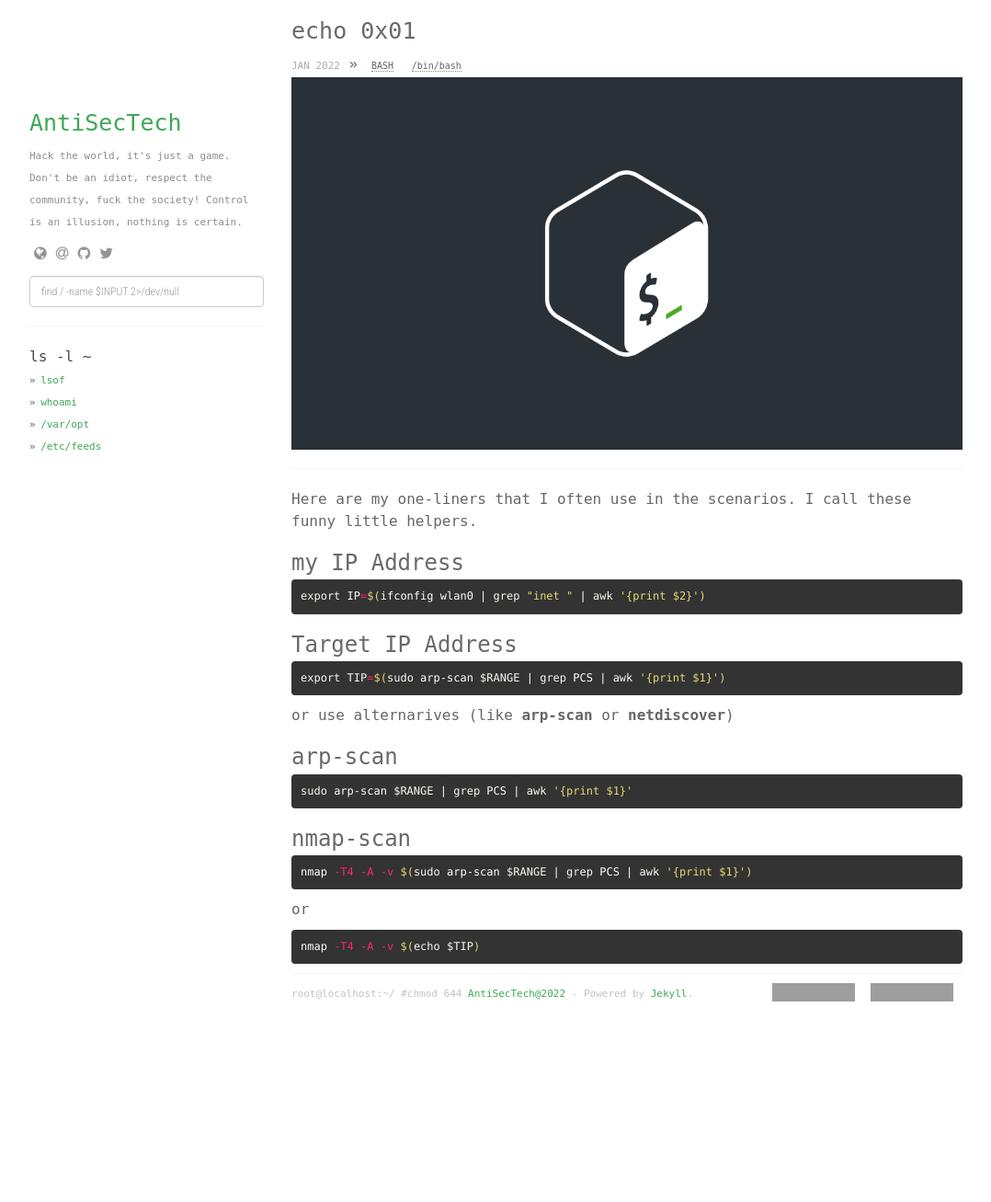
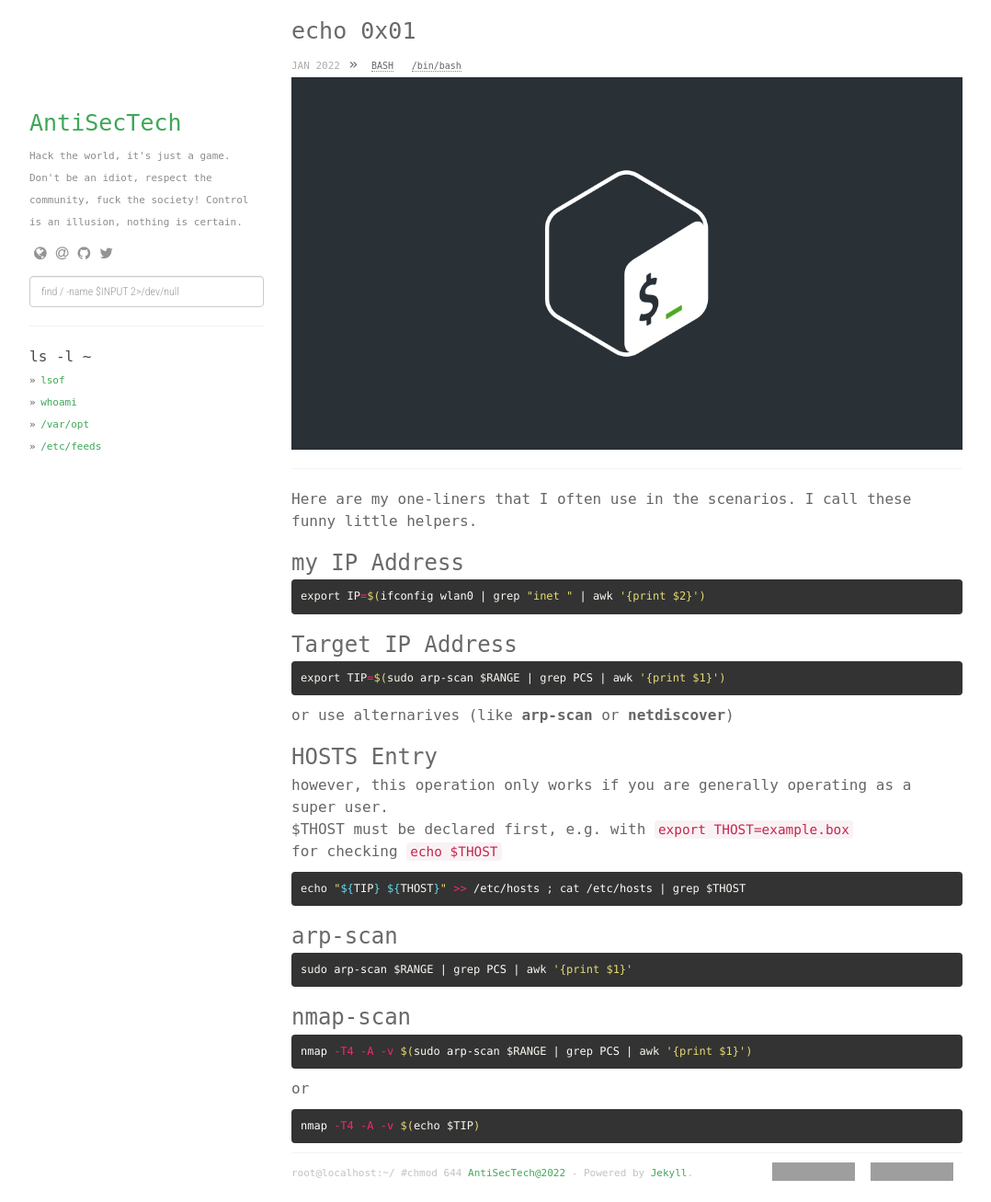
Before and after one commit to AntiSecTech/AntiSecTech.github.io, a Jekyll site: the page built from _project/scripts.md, in a window 1280 px wide and 1307 px high. Shown: the whole window at 92% size, without its empty margins (53-1131 px from the left). Built offline with Jekyll 4.4.1, drawn with Linux system fonts in a browser that asks for light colours; nearby versions of some CDN libraries; grey boxes are pictures that could not be loaded.

Commit message:
Update scripts.md

````diff
--- a/_project/scripts.md
+++ b/_project/scripts.md
@@ -17,6 +17,14 @@ export TIP=$(sudo arp-scan $RANGE | grep PCS | awk '{print $1}')
 ```
 or use alternarives (like **arp-scan** or **netdiscover**)
 
+### HOSTS Entry
+however, this operation only works if you are generally operating as a super user.<br>
+$THOST must be declared first, e.g. with ```export THOST=example.box```<br>
+for checking ```echo $THOST```<br>
+```sh
+echo "${TIP} ${THOST}" >> /etc/hosts ; cat /etc/hosts | grep $THOST
+```
+
 ### arp-scan
 ```sh
 sudo arp-scan $RANGE | grep PCS | awk '{print $1}'
````
